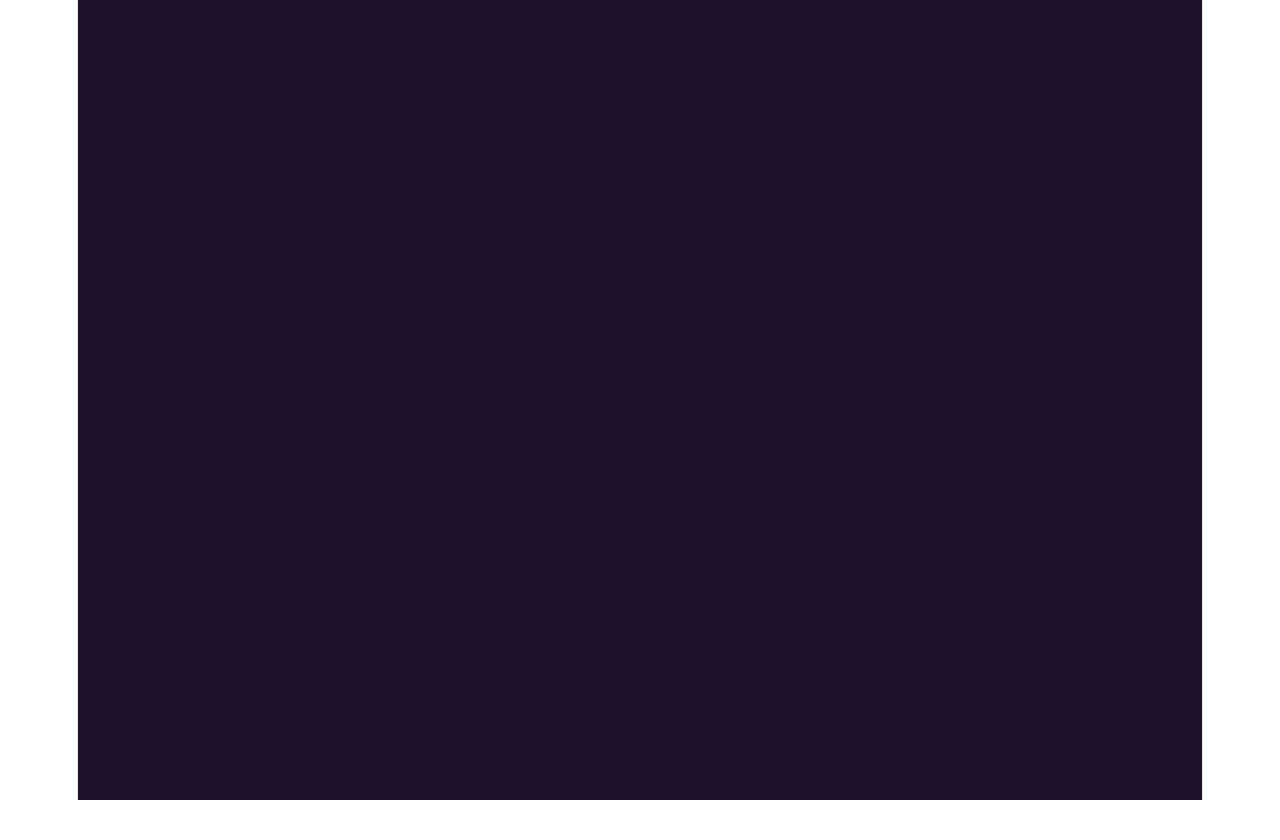
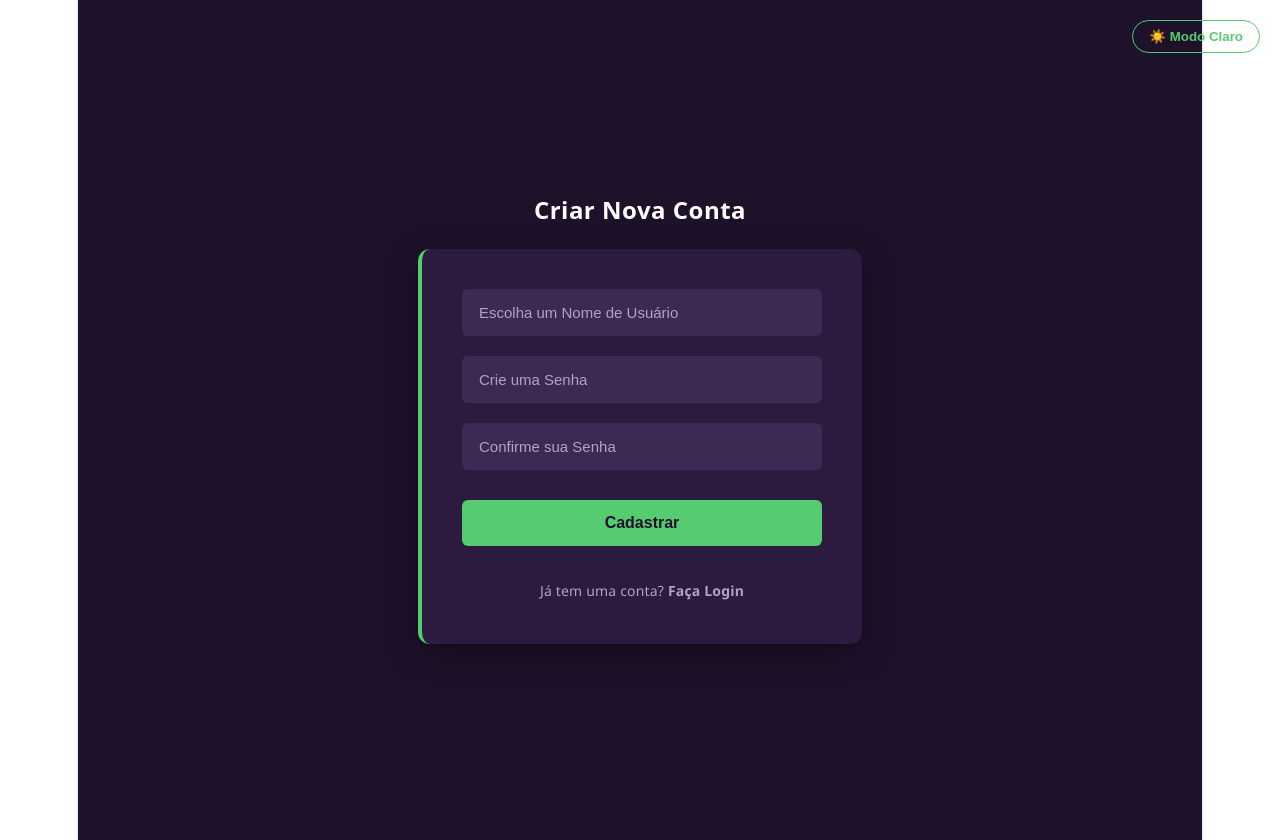
Before and after one commit to Cambruzzi/Frontend-do-CRUD, a React (Vite) app: page /cadastro in a window 1280 px wide. Before the commit this address had no page. Before the commit the page ends 800 px from the top, so only its background shows below. Built offline with nearby package versions, Linux system fonts and the light colour scheme.

Commit message:
feature: implementando tela de cadastro e testes unitarios com padrao AAA

```diff
--- a/src/App.jsx
+++ b/src/App.jsx
@@ -1,5 +1,6 @@
 import { BrowserRouter, Routes, Route, Navigate } from 'react-router-dom';
 import {Login} from './pages/Login';
+import { CadastroUsuario } from './pages/CadastroUsuario';
 import {Produtos} from './pages/Produtos';
 import {CadastroProduto} from './pages/CadastroProduto';
 import { ThemeProvider, useTheme } from './contexts/ThemeContext';
@@ -11,6 +12,7 @@ function LayoutConfigurado() {
       <Routes>
         <Route path="/" element={<Navigate to="/login" />} />
         <Route path="/login" element={<Login />} />
+        <Route path="/cadastro" element={<CadastroUsuario />} />
         <Route path="/produtos" element={<Produtos />} />
         <Route path="/novo-produto" element={<CadastroProduto />} />
       </Routes>
--- /dev/null
+++ b/src/pages/CadastroUsuario.jsx
@@ -0,0 +1,116 @@
+import { useState } from 'react';
+import { useNavigate, Link } from 'react-router-dom';
+import api from '../services/api';
+import { ThemeToggle } from '../components/ThemeToggle';
+import './Login.css';
+
+/**
+ * Componente para registro de novos usuários.
+ * Valida a igualdade das senhas no front-end antes de enviar para a API.
+ */
+export function CadastroUsuario() {
+  // Estado unificado para o formulário
+  const [formData, setFormData] = useState({
+    username: '',
+    password: '',
+    confirmPassword: ''
+  });
+
+  const [erro, setErro] = useState('');
+  const [sucesso, setSucesso] = useState('');
+  const [carregando, setCarregando] = useState(false);
+
+  const navigate = useNavigate();
+
+  const lidarComMudanca = (e) => {
+    const { name, value } = e.target;
+    setFormData((prev) => ({ ...prev, [name]: value }));
+  };
+
+  const fazerCadastro = async (e) => {
+    e.preventDefault();
+    setErro('');
+    setSucesso('');
+
+    if (formData.password !== formData.confirmPassword) {
+      setErro('As senhas não coincidem. Verifique e tente novamente.');
+      return;
+    }
+
+    setCarregando(true);
+
+    try {
+      await api.post('v1/registrar/', {
+        username: formData.username,
+        password: formData.password
+      });
+      setSucesso('Conta criada com sucesso! Redirecionando...');
+      setTimeout(() => {
+        navigate('/login');
+      }, 2000);
+
+    } catch (error) {
+      console.error('Erro no cadastro:', error);
+      const mensagemBackend = error.response?.data?.username?.[0] || error.response?.data?.detail;
+      setErro(mensagemBackend || 'Erro ao criar conta. O nome de usuário pode já estar em uso.');
+    } finally {
+      setCarregando(false);
+    }
+  };
+
+  return (
+    <div className="login-container">
+      <ThemeToggle />
+
+      <h2>Criar Nova Conta</h2>
+
+      <form onSubmit={fazerCadastro} className="login-form">
+        <input
+          type="text"
+          name="username"
+          placeholder="Escolha um Nome de Usuário"
+          value={formData.username}
+          onChange={lidarComMudanca}
+          disabled={carregando || sucesso}
+          required
+        />
+
+        <input
+          type="password"
+          name="password"
+          placeholder="Crie uma Senha"
+          value={formData.password}
+          onChange={lidarComMudanca}
+          disabled={carregando || sucesso}
+          required
+        />
+
+        <input
+          type="password"
+          name="confirmPassword"
+          placeholder="Confirme sua Senha"
+          value={formData.confirmPassword}
+          onChange={lidarComMudanca}
+          disabled={carregando || sucesso}
+          required
+        />
+
+        {erro && <p className="mensagem-erro">{erro}</p>}
+        {sucesso && (
+          <p style={{ color: 'var(--verde-neon)', backgroundColor: 'rgba(85, 204, 112, 0.1)', padding: '10px', borderRadius: '4px', textAlign: 'center' }}>
+            {sucesso}
+          </p>
+        )}
+
+        <button type="submit" disabled={carregando || sucesso}>
+          {carregando ? 'Criando conta...' : 'Cadastrar'}
+        </button>
+        <div style={{ textAlign: 'center', marginTop: '10px' }}>
+          <Link to="/login" style={{ color: 'var(--texto-secundario)', textDecoration: 'none', fontSize: '14px' }}>
+            Já tem uma conta? <strong>Faça Login</strong>
+          </Link>
+        </div>
+      </form>
+    </div>
+  );
+}
--- a/src/pages/Login.jsx
+++ b/src/pages/Login.jsx
@@ -1,5 +1,5 @@
 import { useState } from 'react';
-import { useNavigate } from 'react-router-dom';
+import { useNavigate, Link } from 'react-router-dom';
 import api from '../services/api';
 import { ThemeToggle } from '../components/ThemeToggle';
 import './Login.css';
@@ -72,6 +72,14 @@ export function Login() {
         <button type="submit" disabled={carregando}>
           {carregando ? 'Entrando...' : 'Entrar'}
         </button>
+        <div style={{ textAlign: 'center', marginTop: '15px' }}>
+          <span style={{ color: 'var(--texto-secundario)', fontSize: '14px' }}>
+            Ainda não tem acesso?{' '}
+          </span>
+          <Link to="/cadastro" style={{ color: 'var(--verde-neon)', textDecoration: 'none', fontWeight: 'bold' }}>
+            Cadastre-se
+          </Link>
+        </div>
       </form>
     </div>
   );
```
Also changed, not shown: 1 other file (tests, documents, lock files or other folders).
